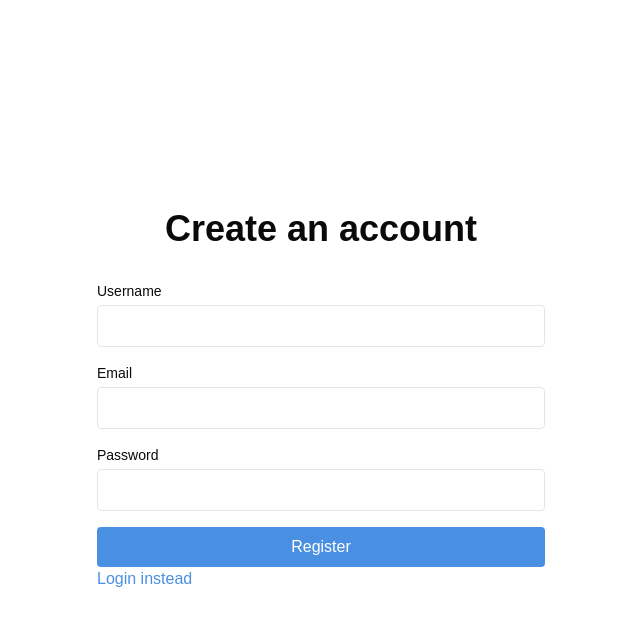
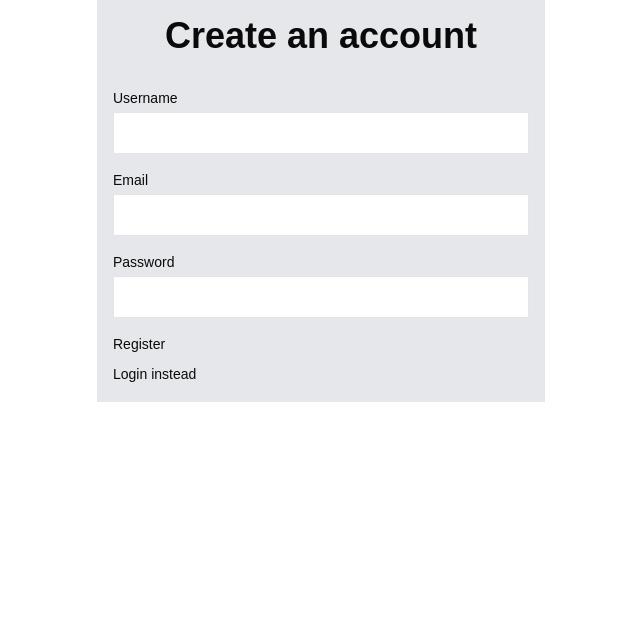
Before and after one commit to VA-24/Zetamaxx, a Next.js app in the folder frontend/: page /register in a window 1280 px wide. Shown: the top 626 px of the page, without its empty margins (319-959 px from the left). Built offline with nearby package versions, Linux system fonts and the light colour scheme.

Commit message:
ui changes to login/register

```diff
--- a/frontend/src/app/login/page.js
+++ b/frontend/src/app/login/page.js
@@ -46,19 +46,19 @@ export default function Login() {
   };
 
   return (
-    <main class="flex min-h-screen flex-col items-center justify-center p-8">
-      <div class="w-full max-w-md">
-        <h1 class="text-4xl font-bold mb-8 text-center">Login</h1>
+    <main className="flex min-h-screen flex-col items-center">
+      <div className="w-full max-w-md bg-gray-300 p-4">
+        <h1 className="text-4xl font-bold mb-8 text-center">Login</h1>
 
         {error && (
-          <div class="bg-red-100 border border-red-400 text-red-700 px-4 py-3 rounded mb-4">
+          <div className="bg-red-100 border border-red-400 text-red-700 px-4 py-3 mb-4">
             {error}
           </div>
         )}
 
-        <form onSubmit={handleSubmit} class="space-y-4 mb-4">
+        <form onSubmit={handleSubmit} className="space-y-4 mb-4">
           <div>
-            <label htmlFor="username" class="block text-sm font-medium mb-1">
+            <label htmlFor="username" className="block text-sm font-medium mb-1">
               Username
             </label>
             <input
@@ -67,13 +67,13 @@ export default function Login() {
               name="username"
               value={formData.username}
               onChange={handleChange}
-              class="w-full p-2 border rounded"
+              class="w-full p-2 border"
               required
             />
           </div>
 
           <div>
-            <label htmlFor="password" class="block text-sm font-medium mb-1">
+            <label htmlFor="password" className="block text-sm font-medium mb-1">
               Password
             </label>
             <input
@@ -82,7 +82,7 @@ export default function Login() {
               name="password"
               value={formData.password}
               onChange={handleChange}
-              class="w-full p-2 border rounded"
+              class="w-full p-2 border"
               required
             />
           </div>
--- a/frontend/src/app/page.js
+++ b/frontend/src/app/page.js
@@ -22,7 +22,7 @@ export default function Home() {
 
   return (
     <main className="min-h-screen bg-white">
-      <div className="bg-gray-300 p-8 w-full max-w-md mx-auto">
+      <div className="bg-gray-200 p-8 w-full max-w-md mx-auto">
         <h1 className="text-3xl font-bold mb-8">
           Welcome to zetamaxx{username ? `, ${username}` : ''}
         </h1>
--- a/frontend/src/app/register/page.js
+++ b/frontend/src/app/register/page.js
@@ -54,8 +54,8 @@ export default function Register() {
   };
 
   return (
-    <main className="flex min-h-screen flex-col items-center justify-center p-8">
-      <div className="w-full max-w-md">
+    <main className="flex min-h-screen flex-col items-center">
+      <div className="w-full max-w-md bg-gray-200 p-4">
         <h1 className="text-4xl font-bold mb-8 text-center">Create an account</h1>
 
         {error && (
@@ -75,7 +75,7 @@ export default function Register() {
               name="username"
               value={formData.username}
               onChange={handleChange}
-              className="w-full p-2 border rounded"
+              className="w-full p-2 border"
               required
             />
           </div>
@@ -90,7 +90,7 @@ export default function Register() {
               name="email"
               value={formData.email}
               onChange={handleChange}
-              className="w-full p-2 border rounded"
+              className="w-full p-2 border"
               required
             />
           </div>
@@ -105,20 +105,19 @@ export default function Register() {
               name="password"
               value={formData.password}
               onChange={handleChange}
-              className="w-full p-2 border rounded"
+              className="w-full p-2 border"
               required
             />
           </div>
 
           <button
-            type="submit"
-            className="w-full bg-[#4a90e2] text-white py-2 px-4 rounded hover:bg-[#357abd] transition-colors"
+            type="submit" className="text-sm pb-2"
           >
             Register
           </button>
         </form>
 
-          <Link href="/login" className="text-[#4a90e2] hover:underline">
+          <Link href="/login" className="text-sm">
             Login instead
           </Link>
       </div>
```
